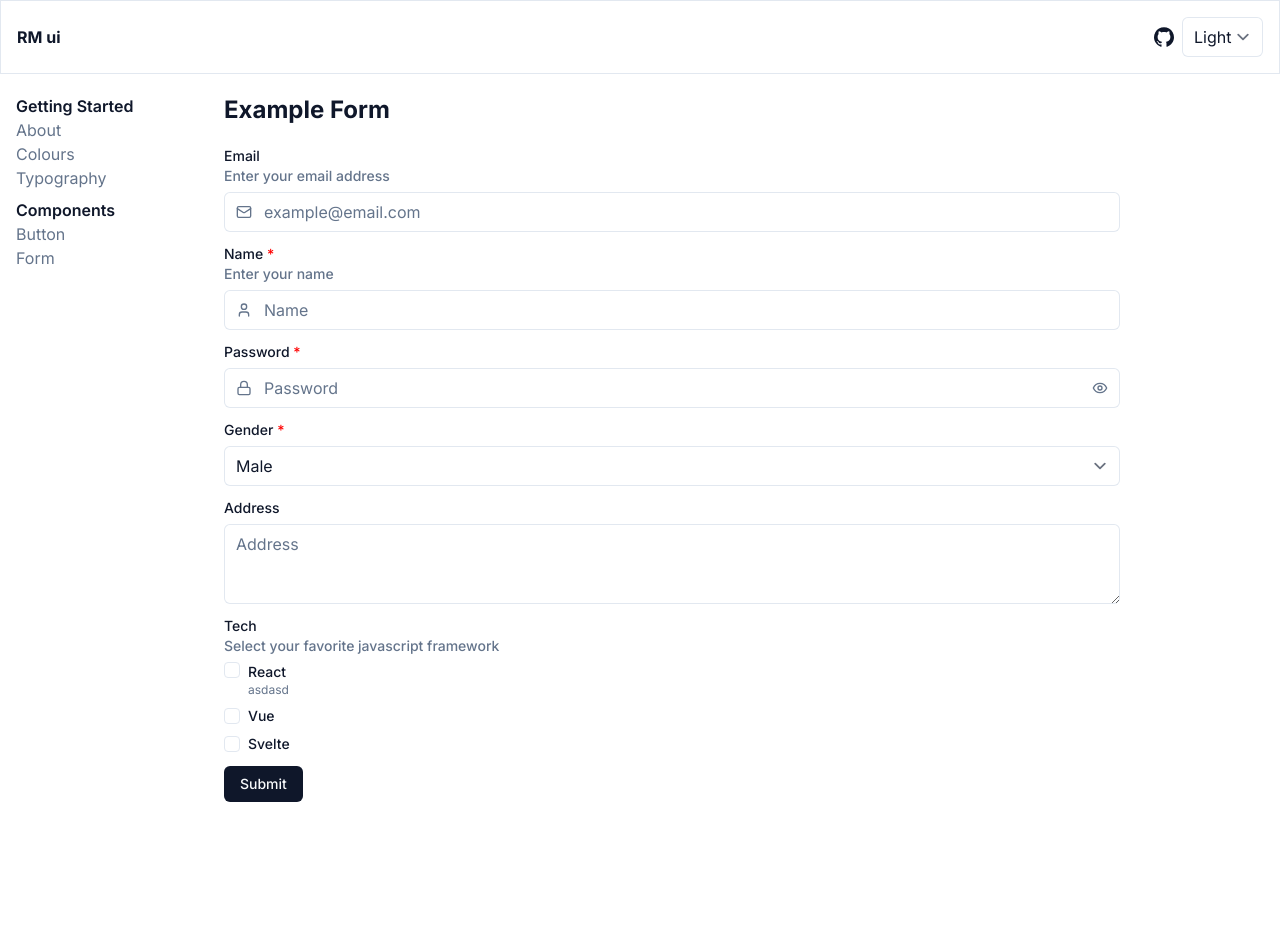
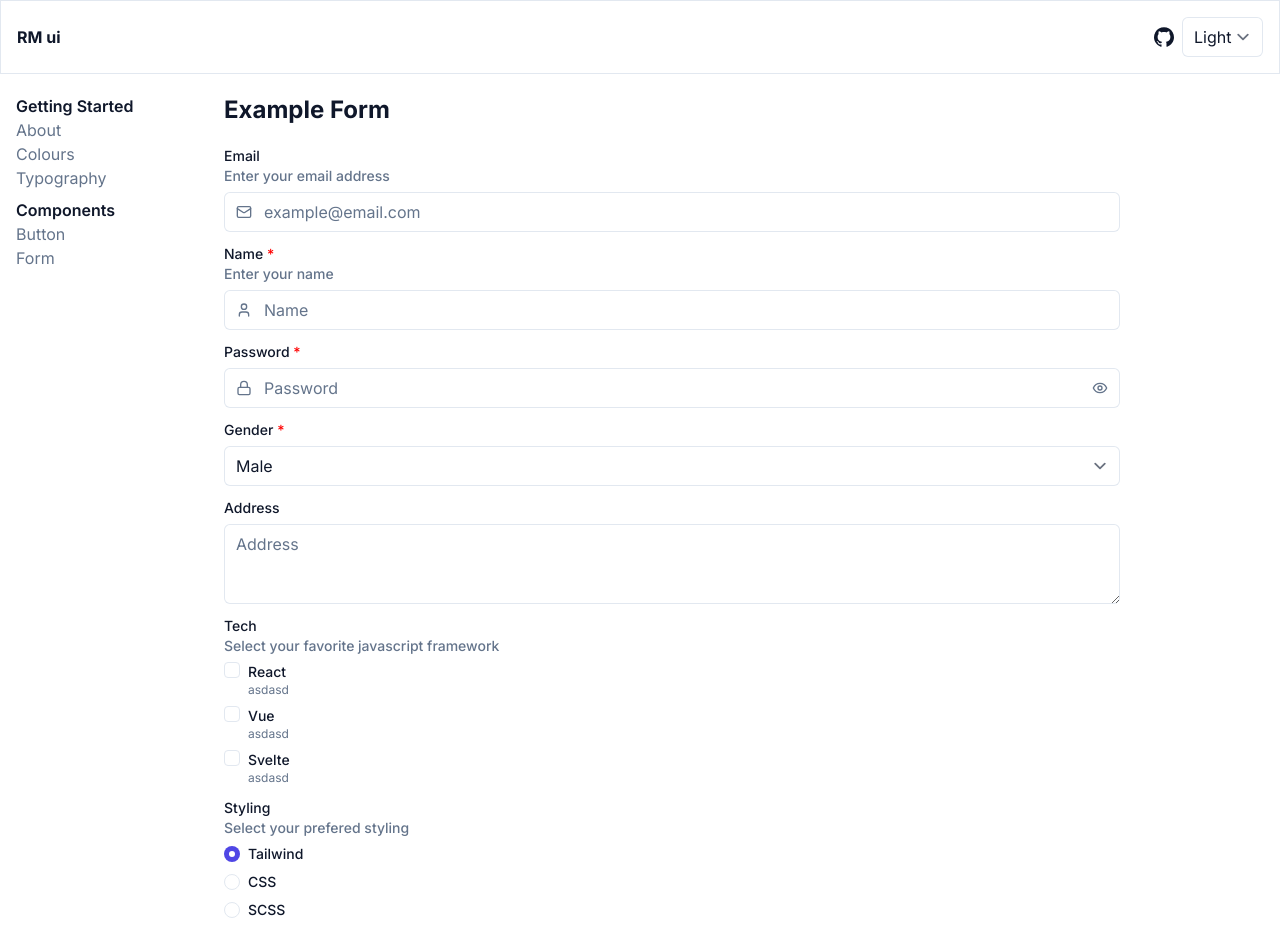
Before and after one commit to ramaakbar/rm-design-system, a Next.js app: page /components/form in a window 1280 px wide. Shown: the top 930 px of the page. Before the commit the page ends 802 px from the top, so only its background shows below. Built offline with nearby package versions, Linux system fonts and the light colour scheme.

Commit message:
add radio input

```diff
--- a/src/components/ui/form/index.ts
+++ b/src/components/ui/form/index.ts
@@ -3,5 +3,6 @@ export * from "./nativeSelect";
 export { PasswordInput } from "./passwordInput";
 export { TextArea } from "./textArea";
 export { TextInput } from "./textInput";
+export * from "./radio";
 export * from "./form";
 export * from "./inputWrapper";
--- /dev/null
+++ b/src/components/ui/form/radio/index.ts
@@ -0,0 +1 @@
+export * from "./radio";
--- /dev/null
+++ b/src/components/ui/form/radio/radio.tsx
@@ -0,0 +1,45 @@
+import { ComponentProps, forwardRef } from "react";
+import { twMerge } from "tailwind-merge";
+
+type RadioProps = ComponentProps<"input"> & {
+  label?: string;
+  name: string;
+  description?: string;
+};
+
+export const Radio = forwardRef<HTMLInputElement, RadioProps>(
+  (
+    { label, description, required, disabled = false, className, ...props },
+    ref
+  ) => {
+    return (
+      <div
+        className={twMerge("flex space-x-2", !description && "items-center")}
+      >
+        <input
+          id={label}
+          type="radio"
+          ref={ref}
+          disabled={disabled}
+          required={required}
+          className={twMerge(
+            "peer h-4 w-4 border-input bg-transparent text-indigo-600 checked:bg-indigo-600 focus:border-indigo-300 disabled:cursor-not-allowed disabled:opacity-50",
+            className
+          )}
+          {...props}
+        />
+        <div className="grid peer-disabled:cursor-not-allowed peer-disabled:opacity-70">
+          <label
+            htmlFor={label}
+            className={"text-sm font-medium text-foreground"}
+          >
+            {label}
+          </label>
+          <span className="text-xs text-muted-foreground">{description}</span>
+        </div>
+      </div>
+    );
+  }
+);
+
+Radio.displayName = "Radio";
--- a/src/pages/components/form.tsx
+++ b/src/pages/components/form.tsx
@@ -9,9 +9,12 @@ import {
   InputWrapper,
   NativeSelect,
   PasswordInput,
+  Radio,
   TextArea,
   TextInput,
 } from "@/components/ui";
+
+const tech = ["React", "Vue", "Svelte"] as const;
 
 const schema = z.object({
   email: z.string().email().optional().or(z.literal("")),
@@ -33,9 +36,10 @@ const schema = z.object({
     })
     .optional()
     .or(z.literal("")),
-  tech: z.string().array().min(2, {
+  tech: z.array(z.enum(tech)).min(2, {
     message: "Pick atleast 2 tech",
   }),
+  style: z.union([z.literal("Tailwind"), z.literal("CSS"), z.literal("SCSS")]),
 });
 
 export default function FormPage() {
@@ -43,6 +47,7 @@ export default function FormPage() {
     schema,
     defaultValues: {
       tech: [],
+      style: "Tailwind",
     },
   });
 
@@ -115,18 +120,32 @@ export default function FormPage() {
             error={form.formState.errors.tech?.message}
           >
             <div className="space-y-2">
-              <Checkbox
-                label="React"
-                description="asdasd"
-                {...form.register("tech")}
-                value="React"
-              />
-              <Checkbox label="Vue" {...form.register("tech")} value="Vue" />
-              <Checkbox
-                label="Svelte"
-                {...form.register("tech")}
-                value="Svelte"
-              />
+              {tech.map((val) => (
+                <Checkbox
+                  key={val}
+                  label={val}
+                  description="asdasd"
+                  {...form.register("tech")}
+                  value={val}
+                />
+              ))}
+            </div>
+          </InputWrapper>
+          <InputWrapper
+            label="Styling"
+            name="check"
+            description="Select your prefered styling"
+            error={form.formState.errors.style?.message}
+          >
+            <div className="space-y-2">
+              {schema.shape.style.options?.map((op) => (
+                <Radio
+                  key={op.value}
+                  label={op.value}
+                  value={op.value}
+                  {...form.register("style")}
+                />
+              ))}
             </div>
           </InputWrapper>
         </div>
```
Also changed, not shown: 2 other files (tests, documents, lock files or other folders).
